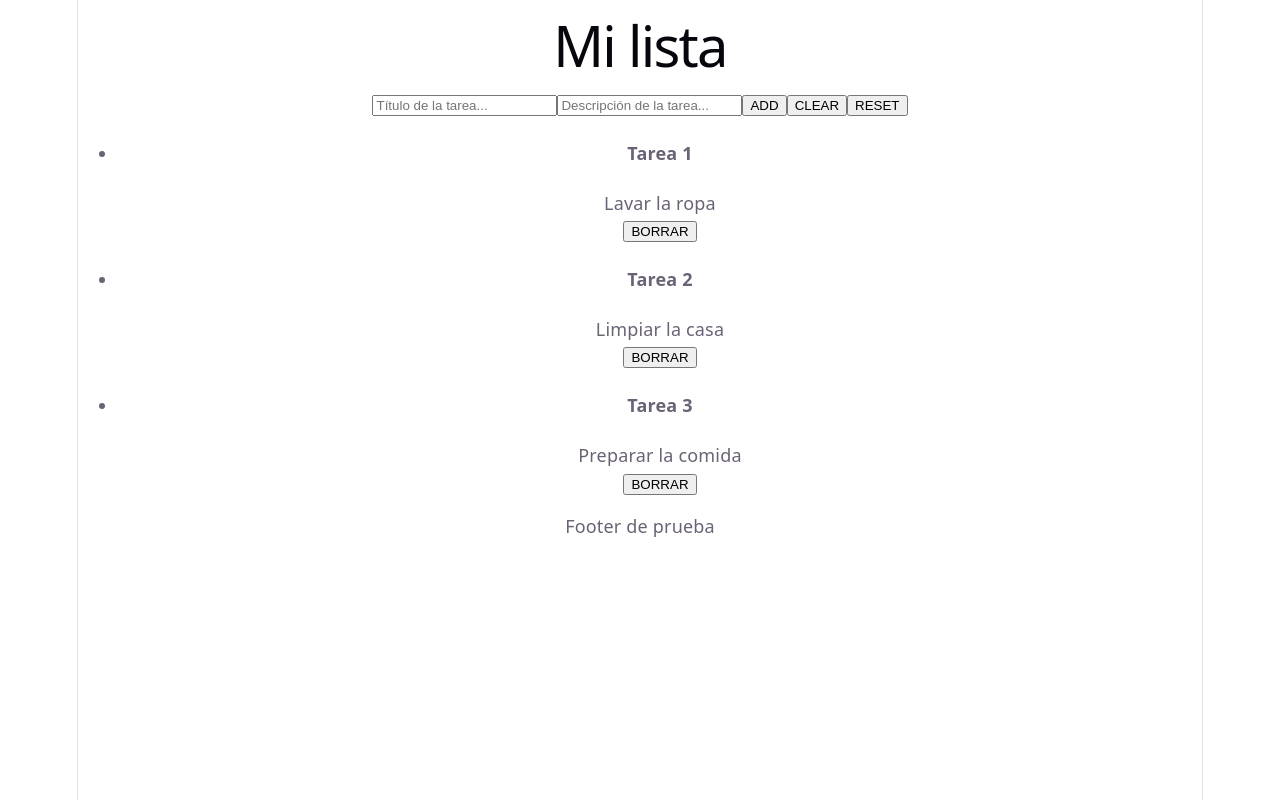
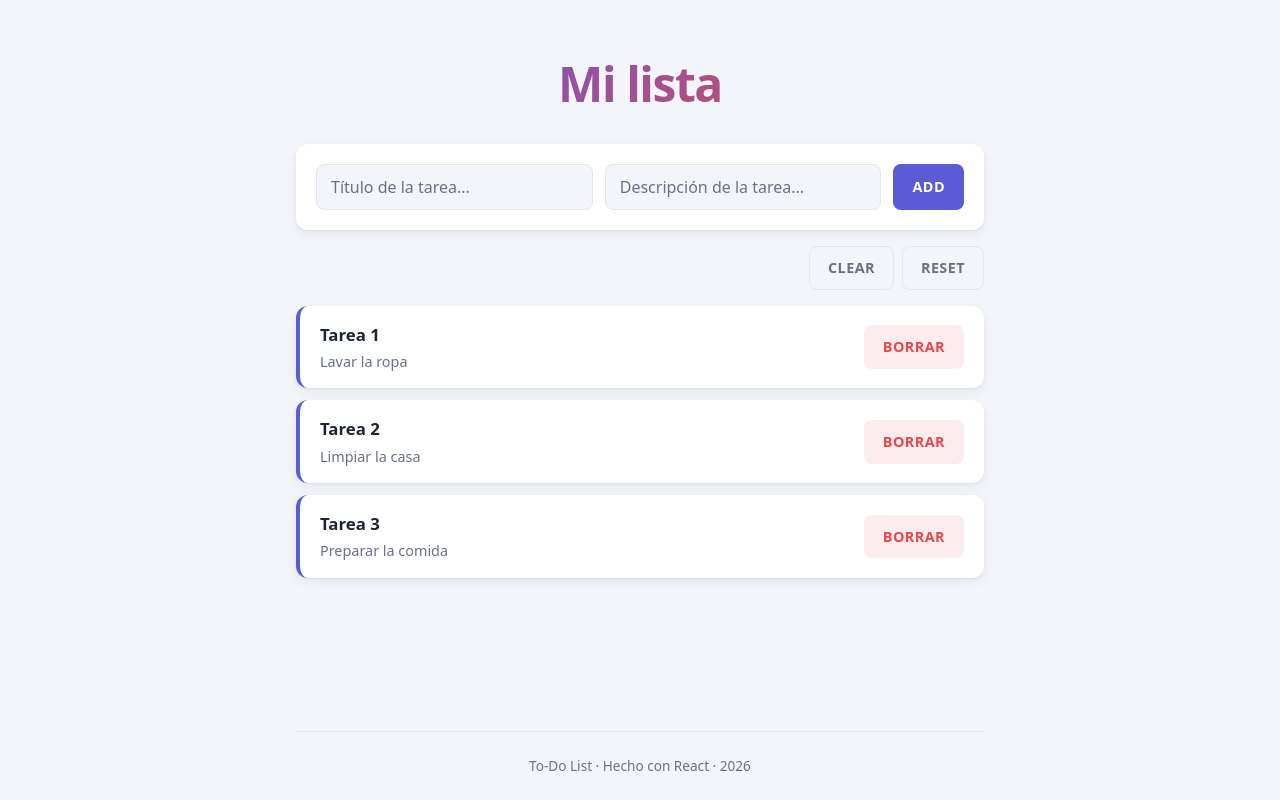
Before and after one commit to Ghyn-GitHub/ejercicio-to-do-list, a React (Vite) app: page / in a window 1280 px wide. Built offline with nearby package versions, Linux system fonts and the light colour scheme.

Commit message:
Añadir estilos CSS a los componentes

```diff
--- a/src/App.css
+++ b/src/App.css
@@ -1,184 +1,10 @@
-.counter {
-  font-size: 16px;
-  padding: 5px 10px;
-  border-radius: 5px;
-  color: var(--accent);
-  background: var(--accent-bg);
-  border: 2px solid transparent;
-  transition: border-color 0.3s;
-  margin-bottom: 24px;
-
-  &:hover {
-    border-color: var(--accent-border);
-  }
-  &:focus-visible {
-    outline: 2px solid var(--accent);
-    outline-offset: 2px;
-  }
-}
-
-.hero {
-  position: relative;
-
-  .base,
-  .framework,
-  .vite {
-    inset-inline: 0;
-    margin: 0 auto;
-  }
-
-  .base {
-    width: 170px;
-    position: relative;
-    z-index: 0;
-  }
-
-  .framework,
-  .vite {
-    position: absolute;
-  }
-
-  .framework {
-    z-index: 1;
-    top: 34px;
-    height: 28px;
-    transform: perspective(2000px) rotateZ(300deg) rotateX(44deg) rotateY(39deg)
-      scale(1.4);
-  }
-
-  .vite {
-    z-index: 0;
-    top: 107px;
-    height: 26px;
-    width: auto;
-    transform: perspective(2000px) rotateZ(300deg) rotateX(40deg) rotateY(39deg)
-      scale(0.8);
-  }
-}
-
-#center {
+/* Estructura general de la página: Header arriba, Main en medio
+   (ocupa el espacio sobrante) y Footer siempre abajo */
+#root {
   display: flex;
   flex-direction: column;
-  gap: 25px;
-  place-content: center;
-  place-items: center;
-  flex-grow: 1;
-
-  @media (max-width: 1024px) {
-    padding: 32px 20px 24px;
-    gap: 18px;
-  }
+  min-height: 100vh;
+  max-width: 720px;
+  margin: 0 auto;
+  padding: 0 16px;
 }
-
-#next-steps {
-  display: flex;
-  border-top: 1px solid var(--border);
-  text-align: left;
-
-  & > div {
-    flex: 1 1 0;
-    padding: 32px;
-    @media (max-width: 1024px) {
-      padding: 24px 20px;
-    }
-  }
-
-  .icon {
-    margin-bottom: 16px;
-    width: 22px;
-    height: 22px;
-  }
-
-  @media (max-width: 1024px) {
-    flex-direction: column;
-    text-align: center;
-  }
-}
-
-#docs {
-  border-right: 1px solid var(--border);
-
-  @media (max-width: 1024px) {
-    border-right: none;
-    border-bottom: 1px solid var(--border);
-  }
-}
-
-#next-steps ul {
-  list-style: none;
-  padding: 0;
-  display: flex;
-  gap: 8px;
-  margin: 32px 0 0;
-
-  .logo {
-    height: 18px;
-  }
-
-  a {
-    color: var(--text-h);
-    font-size: 16px;
-    border-radius: 6px;
-    background: var(--social-bg);
-    display: flex;
-    padding: 6px 12px;
-    align-items: center;
-    gap: 8px;
-    text-decoration: none;
-    transition: box-shadow 0.3s;
-
-    &:hover {
-      box-shadow: var(--shadow);
-    }
-    .button-icon {
-      height: 18px;
-      width: 18px;
-    }
-  }
-
-  @media (max-width: 1024px) {
-    margin-top: 20px;
-    flex-wrap: wrap;
-    justify-content: center;
-
-    li {
-      flex: 1 1 calc(50% - 8px);
-    }
-
-    a {
-      width: 100%;
-      justify-content: center;
-      box-sizing: border-box;
-    }
-  }
-}
-
-#spacer {
-  height: 88px;
-  border-top: 1px solid var(--border);
-  @media (max-width: 1024px) {
-    height: 48px;
-  }
-}
-
-.ticks {
-  position: relative;
-  width: 100%;
-
-  &::before,
-  &::after {
-    content: '';
-    position: absolute;
-    top: -4.5px;
-    border: 5px solid transparent;
-  }
-
-  &::before {
-    left: 0;
-    border-left-color: var(--border);
-  }
-  &::after {
-    right: 0;
-    border-right-color: var(--border);
-  }
-}
--- a/src/components/Footer/Footer.css
+++ b/src/components/Footer/Footer.css
@@ -0,0 +1,8 @@
+footer {
+  padding: 24px 0;
+  margin-top: 48px;
+  border-top: 1px solid var(--border);
+  text-align: center;
+  font-size: 0.85rem;
+  color: var(--text-muted);
+}
--- a/src/components/Footer/Footer.jsx
+++ b/src/components/Footer/Footer.jsx
@@ -1,5 +1,7 @@
+import "./Footer.css";
+
 const Footer = () => {
-  return <footer>Footer de prueba</footer>;
+  return <footer>To-Do List · Hecho con React · 2026</footer>;
 };
 
 export default Footer;
--- a/src/components/Header/Header.css
+++ b/src/components/Header/Header.css
@@ -0,0 +1,17 @@
+header {
+  padding: 48px 0 24px;
+  text-align: center;
+}
+
+header h1 {
+  margin: 0;
+  font-size: clamp(2rem, 6vw, 3rem);
+  font-weight: 800;
+  letter-spacing: -0.03em;
+
+  /* Texto con degradado */
+  background: linear-gradient(135deg, var(--accent), var(--danger));
+  -webkit-background-clip: text;
+  background-clip: text;
+  color: transparent;
+}
--- a/src/components/Header/Header.jsx
+++ b/src/components/Header/Header.jsx
@@ -1,3 +1,5 @@
+import "./Header.css";
+
 const Header = () => {
   return (
     <header>
--- a/src/components/Main/List/Item/Item.css
+++ b/src/components/Main/List/Item/Item.css
@@ -0,0 +1,33 @@
+.item {
+  display: flex;
+  align-items: center;
+  justify-content: space-between;
+  gap: 16px;
+  padding: 16px 20px;
+  background: var(--surface);
+  border-left: 4px solid var(--accent);
+  border-radius: var(--radius);
+  box-shadow: var(--shadow);
+  transition: transform 0.2s, box-shadow 0.2s;
+}
+
+.item:hover {
+  transform: translateY(-2px);
+  box-shadow: var(--shadow-hover);
+}
+
+.item-content {
+  min-width: 0; /* permite que los textos largos se corten bien */
+}
+
+.item h4 {
+  margin: 0 0 4px;
+  font-size: 1.05rem;
+}
+
+.item p {
+  margin: 0;
+  font-size: 0.9rem;
+  color: var(--text-muted);
+  overflow-wrap: anywhere; /* evita que una palabra muy larga rompa la tarjeta */
+}
--- a/src/components/Main/List/Item/Item.jsx
+++ b/src/components/Main/List/Item/Item.jsx
@@ -4,10 +4,14 @@ const Item = ({ data, deleteTask }) => {
   const { id, title, description } = data;
 
   return (
-    <article>
-      <h4>{title || "--"}</h4>
-      <p>{description || "--"}</p>
-      <button onClick={() => deleteTask(id)}>BORRAR</button>
+    <article className="item">
+      <div className="item-content">
+        <h4>{title || "--"}</h4>
+        <p>{description || "--"}</p>
+      </div>
+      <button className="btn btn-danger" onClick={() => deleteTask(id)}>
+        BORRAR
+      </button>
     </article>
   );
 };
--- a/src/components/Main/List/List.css
+++ b/src/components/Main/List/List.css
@@ -0,0 +1,20 @@
+.list {
+  list-style: none; /* quita los puntos de la lista */
+  margin: 0;
+  padding: 0;
+  display: flex;
+  flex-direction: column;
+  gap: 12px;
+}
+
+/* Si la lista no tiene ninguna tarea (por ejemplo, tras pulsar CLEAR),
+   :empty la detecta y mostramos un mensaje solo con CSS */
+.list:empty::after {
+  content: "No hay tareas. ¡Añade una o pulsa RESET! ✨";
+  display: block;
+  padding: 40px 20px;
+  text-align: center;
+  color: var(--text-muted);
+  border: 2px dashed var(--border);
+  border-radius: var(--radius);
+}
--- a/src/components/Main/List/List.jsx
+++ b/src/components/Main/List/List.jsx
@@ -3,7 +3,7 @@ import Item from "./Item";
 
 const List = ({ tareas, deleteTask }) => {
   return (
-    <ul>
+    <ul className="list">
       {tareas.map((tarea) => <li key={tarea.id}><Item data={tarea} deleteTask={deleteTask} /></li>)}
     </ul>
   );
--- a/src/components/Main/Main.css
+++ b/src/components/Main/Main.css
@@ -0,0 +1,45 @@
+main {
+  flex: 1; /* ocupa el espacio libre para empujar el footer abajo */
+  display: flex;
+  flex-direction: column;
+  gap: 16px;
+}
+
+/* ---------- Formulario ---------- */
+
+.task-form {
+  display: flex;
+  flex-wrap: wrap; /* en pantallas estrechas, los elementos bajan de línea */
+  gap: 12px;
+  padding: 20px;
+  background: var(--surface);
+  border-radius: var(--radius);
+  box-shadow: var(--shadow);
+}
+
+.task-form input {
+  flex: 1 1 200px; /* crecen para llenar el hueco, mínimo 200px */
+  padding: 10px 14px;
+  background: var(--bg);
+  border: 1px solid var(--border);
+  border-radius: 8px;
+  transition: border-color 0.2s, box-shadow 0.2s;
+}
+
+.task-form input::placeholder {
+  color: var(--text-muted);
+}
+
+.task-form input:focus {
+  outline: none;
+  border-color: var(--accent);
+  box-shadow: 0 0 0 3px var(--accent-soft);
+}
+
+/* ---------- Botones CLEAR y RESET ---------- */
+
+.task-actions {
+  display: flex;
+  justify-content: flex-end;
+  gap: 8px;
+}
--- a/src/components/Main/Main.jsx
+++ b/src/components/Main/Main.jsx
@@ -15,6 +15,7 @@ const Main = () => {
 
   return (
     <main>
+      <div className="task-form">
         <input
           onChange={(event) => setTaskTitle(event.target.value)}
           value={taskTitle}
@@ -28,6 +29,7 @@ const Main = () => {
         />
 
         <button
+          className="btn btn-primary"
           onClick={() => {
             const newTask = {
               id: uuidv4(),
@@ -41,8 +43,11 @@ const Main = () => {
         >
           ADD
         </button>
+      </div>
 
+      <div className="task-actions">
         <button
+          className="btn btn-ghost"
           onClick={() => {
             setTareas([]);
           }}
@@ -51,12 +56,14 @@ const Main = () => {
         </button>
 
         <button
+          className="btn btn-ghost"
           onClick={() => {
             setTareas(tareasIniciales);
           }}
         >
           RESET
         </button>
+      </div>
 
       <List tareas={tareas} deleteTask={deleteTask} />
     </main>
--- a/src/index.css
+++ b/src/index.css
@@ -1,111 +1,122 @@
+/* ==========================================================
+   ESTILOS GLOBALES
+   Variables de color (modo claro y oscuro), reset básico
+   y estilos de botón reutilizables en toda la app.
+   ========================================================== */
+
 :root {
-  --text: #6b6375;
-  --text-h: #08060d;
-  --bg: #fff;
-  --border: #e5e4e7;
-  --code-bg: #f4f3ec;
-  --accent: #aa3bff;
-  --accent-bg: rgba(170, 59, 255, 0.1);
-  --accent-border: rgba(170, 59, 255, 0.5);
-  --social-bg: rgba(244, 243, 236, 0.5);
-  --shadow:
-    rgba(0, 0, 0, 0.1) 0 10px 15px -3px, rgba(0, 0, 0, 0.05) 0 4px 6px -2px;
+  /* Colores */
+  --bg: #f4f5fb;
+  --surface: #ffffff;
+  --text: #1f2333;
+  --text-muted: #6b7085;
+  --border: #e3e5ef;
+  --accent: #5b5bd6;
+  --accent-hover: #4a4ac4;
+  --accent-soft: rgba(91, 91, 214, 0.15);
+  --danger: #e5484d;
+  --danger-soft: rgba(229, 72, 77, 0.1);
 
-  --sans: system-ui, 'Segoe UI', Roboto, sans-serif;
-  --heading: system-ui, 'Segoe UI', Roboto, sans-serif;
-  --mono: ui-monospace, Consolas, monospace;
+  /* Formas y sombras */
+  --radius: 12px;
+  --shadow: 0 1px 2px rgba(16, 24, 40, 0.06), 0 4px 12px rgba(16, 24, 40, 0.06);
+  --shadow-hover: 0 4px 8px rgba(16, 24, 40, 0.08),
+    0 12px 24px rgba(16, 24, 40, 0.1);
 
-  font: 18px/145% var(--sans);
-  letter-spacing: 0.18px;
+  font-family: system-ui, "Segoe UI", Roboto, sans-serif;
+  line-height: 1.5;
   color-scheme: light dark;
   color: var(--text);
   background: var(--bg);
-  font-synthesis: none;
-  text-rendering: optimizeLegibility;
   -webkit-font-smoothing: antialiased;
-  -moz-osx-font-smoothing: grayscale;
+}
 
-  @media (max-width: 1024px) {
-    font-size: 16px;
+/* Modo oscuro: solo cambiamos las variables, el resto se adapta solo */
+@media (prefers-color-scheme: dark) {
+  :root {
+    --bg: #13141b;
+    --surface: #1c1e27;
+    --text: #eceef5;
+    --text-muted: #9a9fb3;
+    --border: #2c2f3b;
+    --accent: #8b8bf5;
+    --accent-hover: #a3a3ff;
+    --accent-soft: rgba(139, 139, 245, 0.2);
+    --danger: #ff6b70;
+    --danger-soft: rgba(255, 107, 112, 0.12);
+    --shadow: 0 1px 2px rgba(0, 0, 0, 0.3), 0 4px 12px rgba(0, 0, 0, 0.25);
+    --shadow-hover: 0 4px 8px rgba(0, 0, 0, 0.35),
+      0 12px 24px rgba(0, 0, 0, 0.35);
   }
 }
 
-@media (prefers-color-scheme: dark) {
-  :root {
-    --text: #9ca3af;
-    --text-h: #f3f4f6;
-    --bg: #16171d;
-    --border: #2e303a;
-    --code-bg: #1f2028;
-    --accent: #c084fc;
-    --accent-bg: rgba(192, 132, 252, 0.15);
-    --accent-border: rgba(192, 132, 252, 0.5);
-    --social-bg: rgba(47, 48, 58, 0.5);
-    --shadow:
-      rgba(0, 0, 0, 0.4) 0 10px 15px -3px, rgba(0, 0, 0, 0.25) 0 4px 6px -2px;
-  }
-
-  #social .button-icon {
-    filter: invert(1) brightness(2);
-  }
+/* Reset básico */
+*,
+*::before,
+*::after {
+  box-sizing: border-box;
 }
 
 body {
   margin: 0;
 }
 
-#root {
-  width: 1126px;
-  max-width: 100%;
-  margin: 0 auto;
-  text-align: center;
-  border-inline: 1px solid var(--border);
-  min-height: 100svh;
-  display: flex;
-  flex-direction: column;
-  box-sizing: border-box;
+/* Los inputs y botones no heredan la fuente por defecto: lo forzamos */
+button,
+input {
+  font: inherit;
+  color: inherit;
 }
 
-h1,
-h2 {
-  font-family: var(--heading);
-  font-weight: 500;
-  color: var(--text-h);
+/* ---------- Botones reutilizables ---------- */
+
+.btn {
+  padding: 10px 18px;
+  border: 1px solid transparent;
+  border-radius: 8px;
+  font-weight: 600;
+  font-size: 0.9rem;
+  letter-spacing: 0.03em;
+  cursor: pointer;
+  transition: background-color 0.2s, color 0.2s, border-color 0.2s,
+    transform 0.1s;
 }
 
-h1 {
-  font-size: 56px;
-  letter-spacing: -1.68px;
-  margin: 32px 0;
-  @media (max-width: 1024px) {
-    font-size: 36px;
-    margin: 20px 0;
-  }
-}
-h2 {
-  font-size: 24px;
-  line-height: 118%;
-  letter-spacing: -0.24px;
-  margin: 0 0 8px;
-  @media (max-width: 1024px) {
-    font-size: 20px;
-  }
-}
-p {
-  margin: 0;
+.btn:active {
+  transform: scale(0.96);
 }
 
-code,
-.counter {
-  font-family: var(--mono);
-  display: inline-flex;
-  border-radius: 4px;
-  color: var(--text-h);
+.btn:focus-visible {
+  outline: 3px solid var(--accent-soft);
+  outline-offset: 2px;
 }
 
-code {
-  font-size: 15px;
-  line-height: 135%;
-  padding: 4px 8px;
-  background: var(--code-bg);
+.btn-primary {
+  background: var(--accent);
+  color: #fff;
 }
+
+.btn-primary:hover {
+  background: var(--accent-hover);
+}
+
+.btn-ghost {
+  background: transparent;
+  color: var(--text-muted);
+  border-color: var(--border);
+}
+
+.btn-ghost:hover {
+  color: var(--text);
+  border-color: var(--text-muted);
+}
+
+.btn-danger {
+  background: var(--danger-soft);
+  color: var(--danger);
+}
+
+.btn-danger:hover {
+  background: var(--danger);
+  color: #fff;
+}
```
Lines whose indentation alone changed are shown as unchanged.
